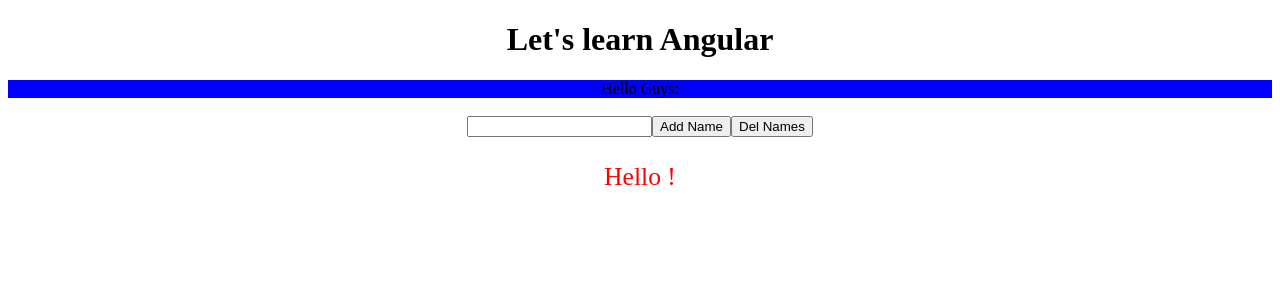
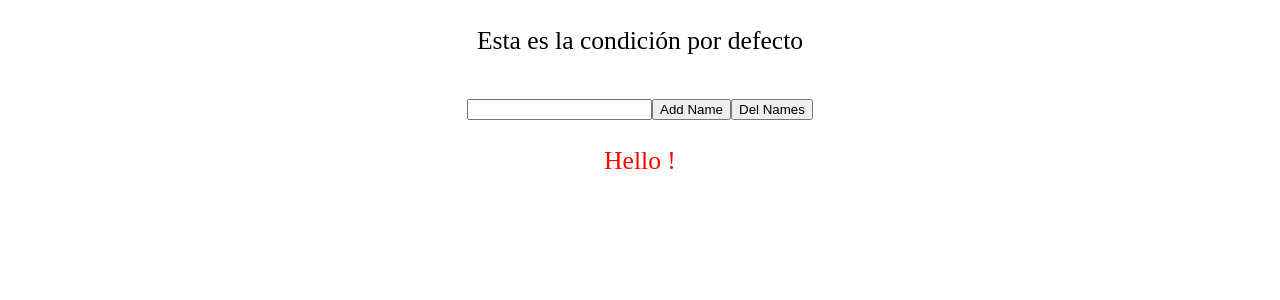
Before and after one commit to capa21/Angular-Fundamentals, an Angular app: page / in a window 1280 px wide. Shown: the top 300 px of the page. Built offline with nearby package versions, Linux system fonts and the light colour scheme.

Commit message:
Latest changes - Adicionar y eliminar elementos del array de nombres

```diff
--- a/src/app/app.component.css
+++ b/src/app/app.component.css
@@ -1,8 +1,20 @@
 p {
-  color: red;
   font-size: 1.6em;
 }
 .greet {
   font-size: 2.5rem;
   color: green;
 }
+
+.red {
+  background-color: red;
+}
+.green {
+  background-color: green;
+}
+.blue {
+  background-color: blue;
+}
+.yellow {
+  background-color: yellow;
+}
--- a/src/app/app.component.html
+++ b/src/app/app.component.html
@@ -1,10 +1,16 @@
-<div style="text-align:center">
-  <h1>
+<div style="text-align:center" [ngSwitch]="myCustomHello.listName.length">
+  <h1 *ngSwitchCase="5">
     Let's learn Angular
   </h1>
-  <div [class.greet]="myCustomHello.listName.length > 0" [style.background-color]="myCustomHello.listName.length > 0 ? 'indigo': 'blue'" >
+  <div
+    *ngSwitchCase="2"
+    [style.background-color]="myCustomHello.listName.length > 0 ? 'indigo': 'blue'"
+    >
     Hello Guys:
     {{myCustomHello.listName.toString()}}
+  </div>
+  <div *ngSwitchDefault [ngClass]="updateClass(myCustomHello.listName.length)">
+    <p>Esta es la condición por defecto</p>
   </div>
   <br>
   <custom-hello #myCustomHello [name]="" (greet)="onShowGreet($event)"></custom-hello>
--- a/src/app/app.component.ts
+++ b/src/app/app.component.ts
@@ -12,4 +12,13 @@
   onShowGreet(event:any) {
     console.log(event)
   }
+
+  updateClass(lengthList: number) {
+    return {
+      'red': lengthList >= 2,
+      'yellow': lengthList >= 3,
+      'green': lengthList >= 4,
+      'blue': lengthList >= 6
+    }
+  }
 }
--- a/src/app/hello/hello.component.html
+++ b/src/app/hello/hello.component.html
@@ -1,7 +1,7 @@
 <input type="text" [(ngModel)]="itemName" (keydown.enter)="addName()">
 <button (click)="addName()">Add Name</button>
 <button (click)="delSelectedNames()">Del Names</button>
-<p (click)="onNameClick()" [ngSwitch]="">
+<p (click)="onNameClick()">
   Hello {{name}}!
 </p>
 <person-list  [listName]="listName" (nameSelected)="updateCheckedList($event)"></person-list>
--- a/src/app/hello/hello.component.ts
+++ b/src/app/hello/hello.component.ts
@@ -52,3 +52,9 @@
     this.namesSelectedToDelete = [];
   }
 }
+
+/*build-in
+
+. Atributos -> NgClass, NgStyle, NgModel
+. Estructurales -> *NgForOf, *NgIf, *NgSwitch
+*/
```
Also changed, not shown: src/app/toast.txt (added).
